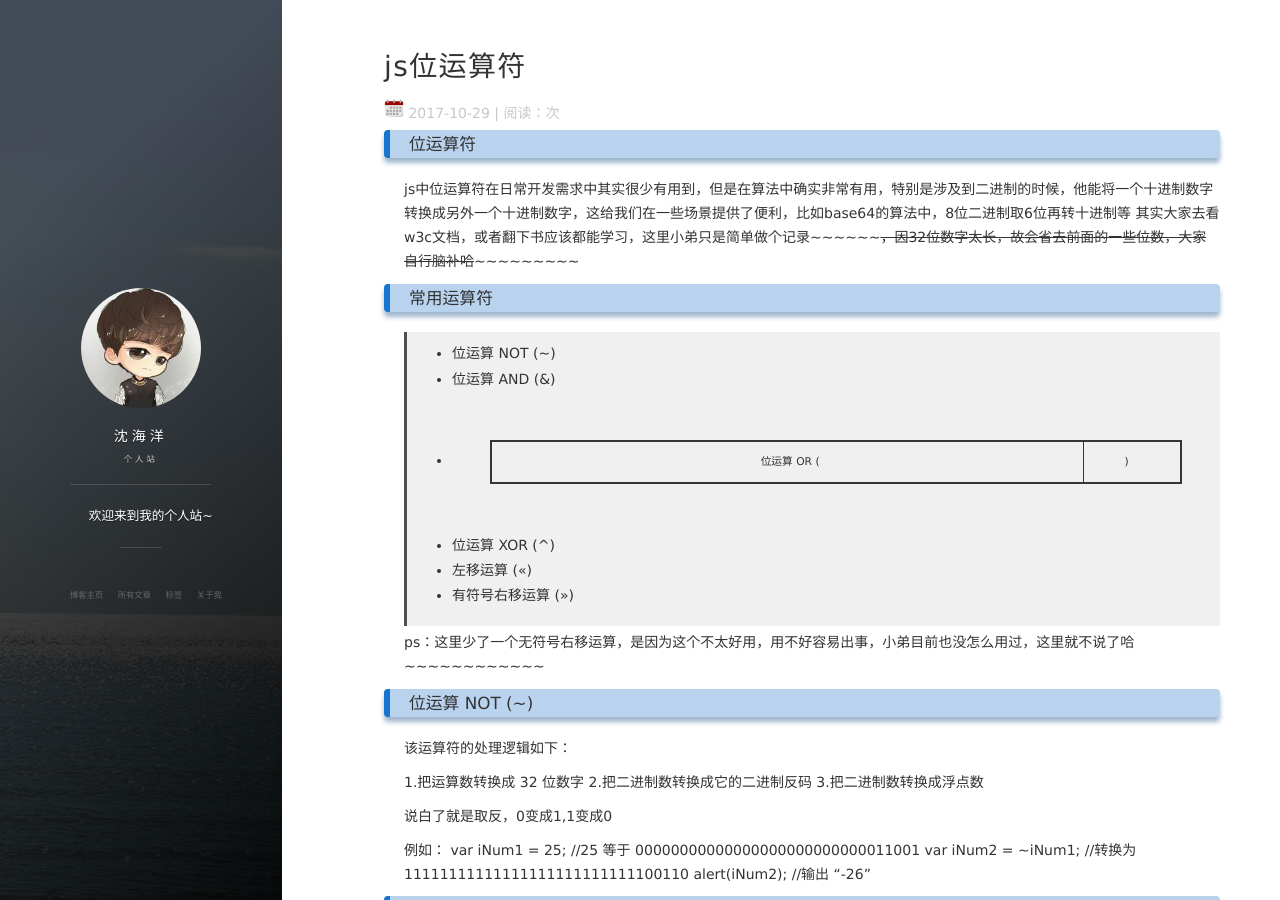
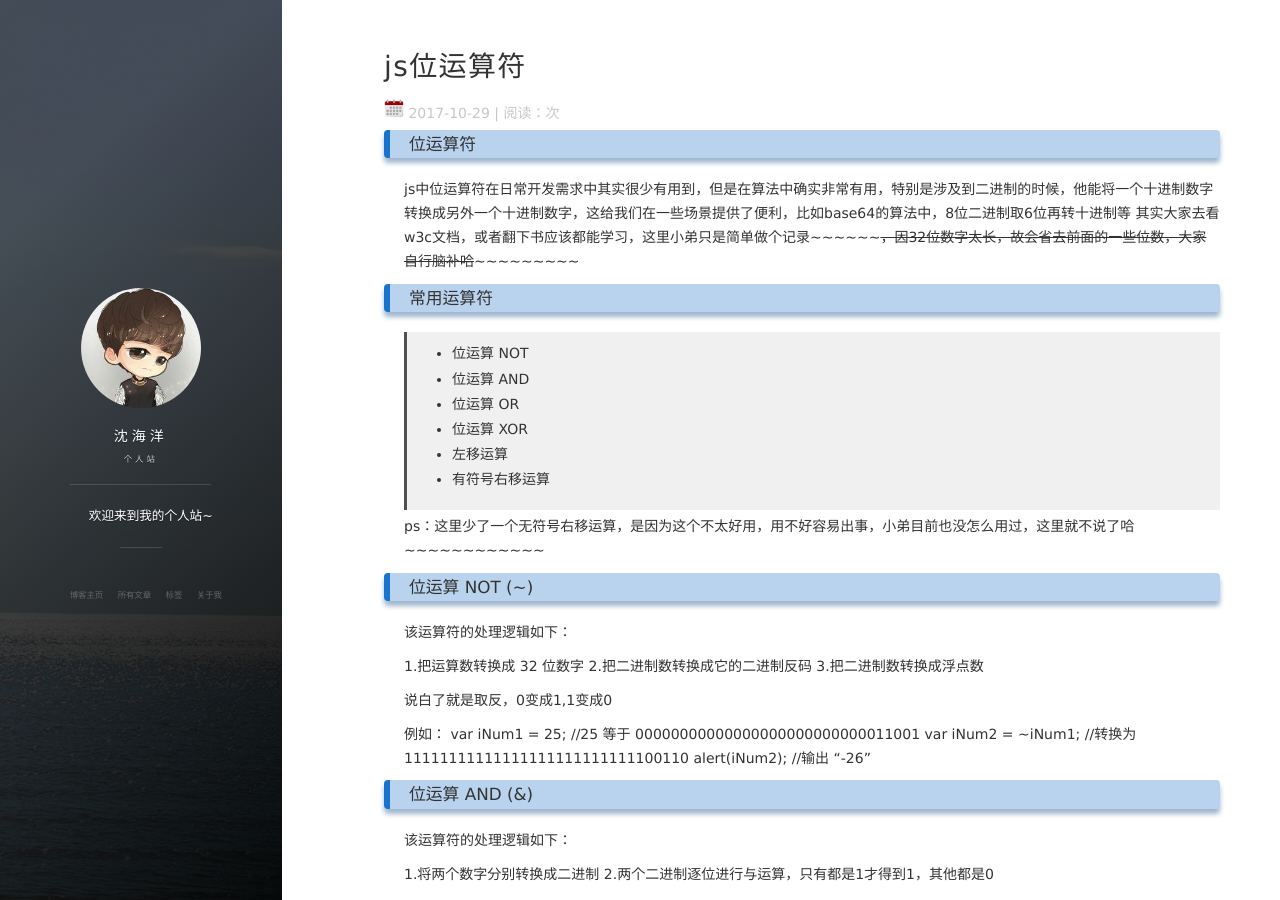
Before and after one commit to HineShen/hineshen.github.io, a Jekyll site: the page built from _posts/2017-10-29-js位运算符.md, in a window 1280 px wide and 900 px high. Built offline with Jekyll 4.4.1, drawn with Linux system fonts in a browser that asks for light colours; nearby versions of some CDN libraries; comment, search, counter and statistics services are not loaded.

Commit message:
位运算符修改

```diff
--- a/_posts/2017-10-29-js位运算符.md
+++ b/_posts/2017-10-29-js位运算符.md
@@ -12,12 +12,12 @@ js中位运算符在日常开发需求中其实很少有用到，但是在算法
 
 ### 常用运算符
 
-> * 位运算 NOT (~)
-> * 位运算 AND (&)
-> * 位运算 OR (|)
-> * 位运算 XOR (^)
-> * 左移运算 (<<)
-> * 有符号右移运算 (>>)
+> * 位运算 NOT
+> * 位运算 AND
+> * 位运算 OR
+> * 位运算 XOR
+> * 左移运算
+> * 有符号右移运算
 
 ps：这里少了一个无符号右移运算，是因为这个不太好用，用不好容易出事，小弟目前也没怎么用过，这里就不说了哈~~~~~~~~~~~~
 
```
